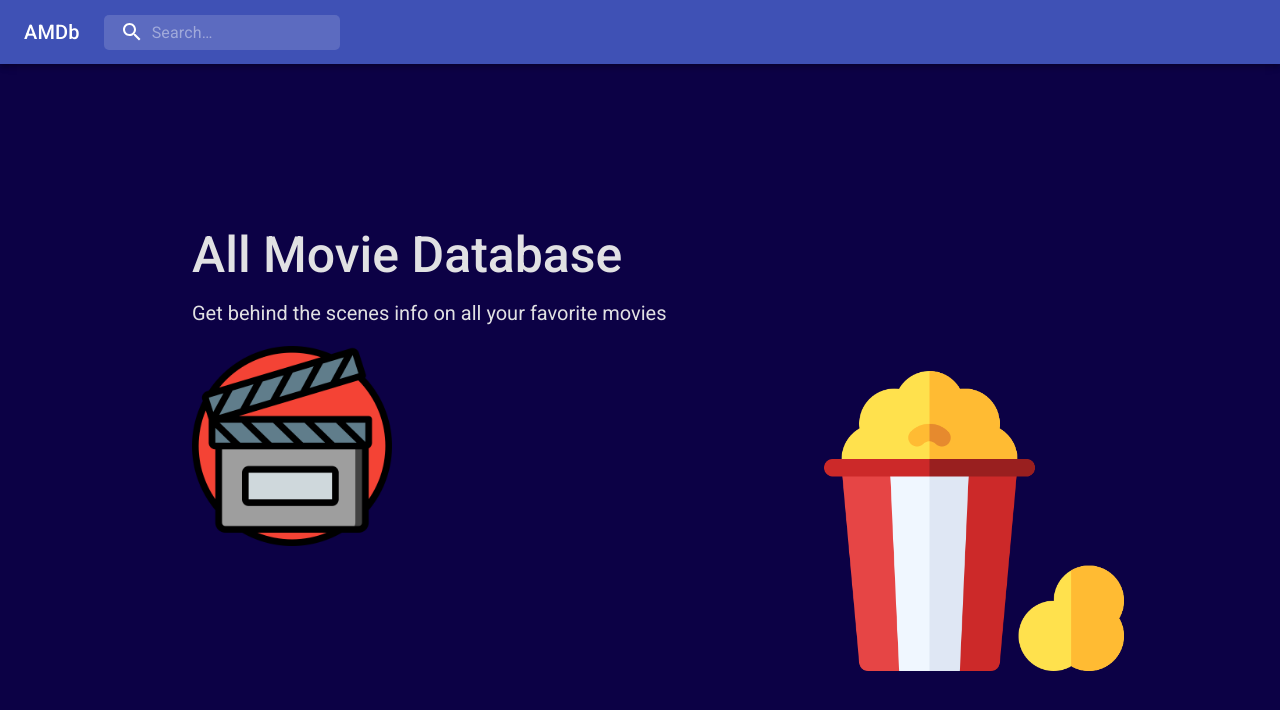
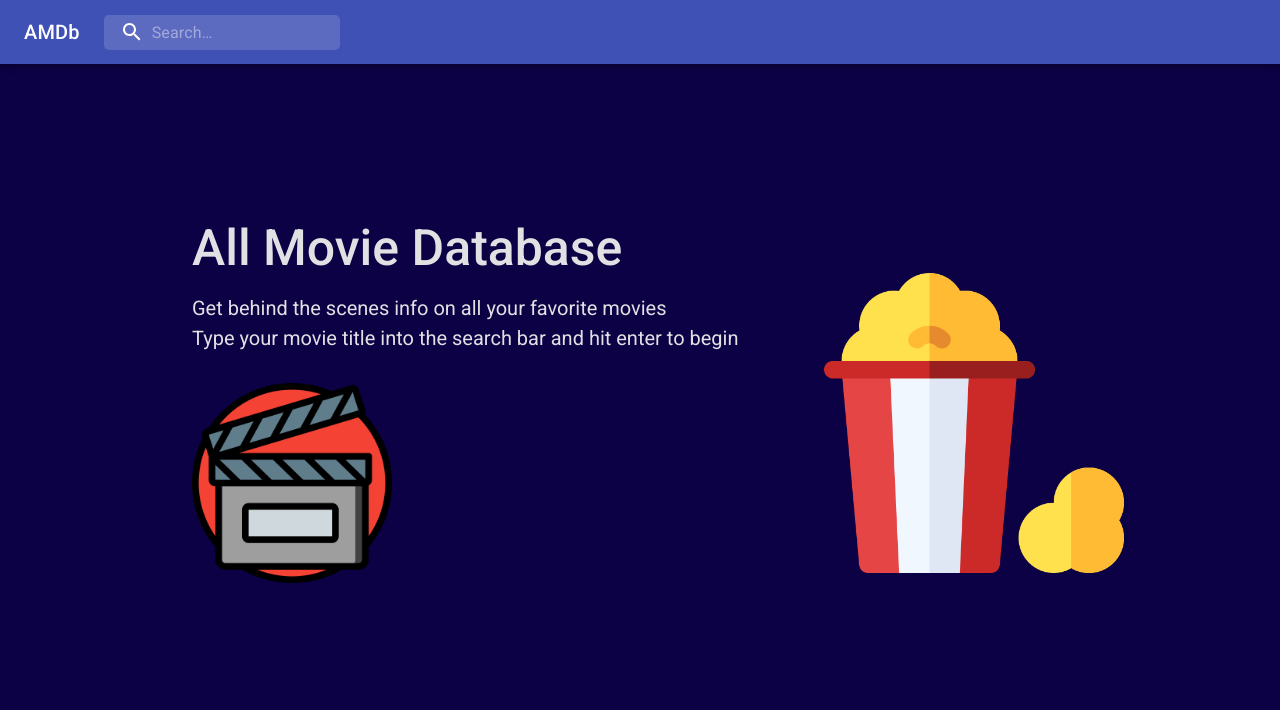
Before and after one commit to cameron-poehner/amdb, a React (Create React App) app: page / in a window 1280 px wide. Shown: the top 710 px of the page. Built offline with nearby package versions, Linux system fonts and the light colour scheme.

Commit message:
completed landing page styles for Desktop

```diff
--- a/src/App.css
+++ b/src/App.css
@@ -27,12 +27,13 @@ body {
   width: 70vw;
   padding: 25px;
   margin-top: 10vh;
-  line-height: 25px;
+  line-height: 10px;
 }
 
 h1 {
   font-weight: 500;
   font-size: 50px;
+  margin-bottom: 50px;
 }
 
 p {
@@ -40,9 +41,10 @@ p {
   font-size: 20px;
 }
 
-img {
+.clapper {
   width: 200px;
   height: 200px;
+  margin-top: 20px;
   background: transparent;
   position: absolute;
 }
@@ -60,7 +62,10 @@ img {
 .popcorn {
   width: 300px;
   height: 300px;
+  margin-top: -115px;
+  position: absolute;
 }
+
 
 
 
--- a/src/App.js
+++ b/src/App.js
@@ -12,7 +12,8 @@ function App() {
         <div className="greeting">
           <h1>All Movie Database</h1>
           <p>Get behind the scenes info on all your favorite movies</p>
-          <img aria-hidden="true" src="clapperboard.png" alt="" />
+          <p>Type your movie title into the search bar and hit enter to begin</p>
+          <img className="clapper" aria-hidden="true" src="clapperboard.png" alt="" />
         </div>
         <div className="desktopImg">
               <img className="popcorn" aria-hidden="true" src="popcorn.png" alt="" />
```
